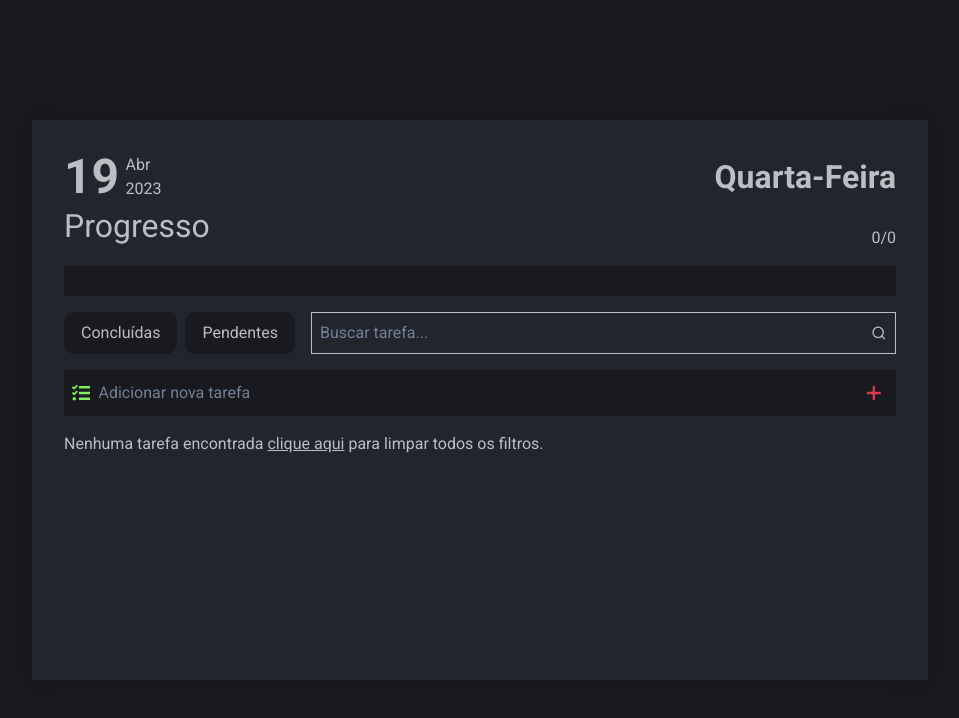
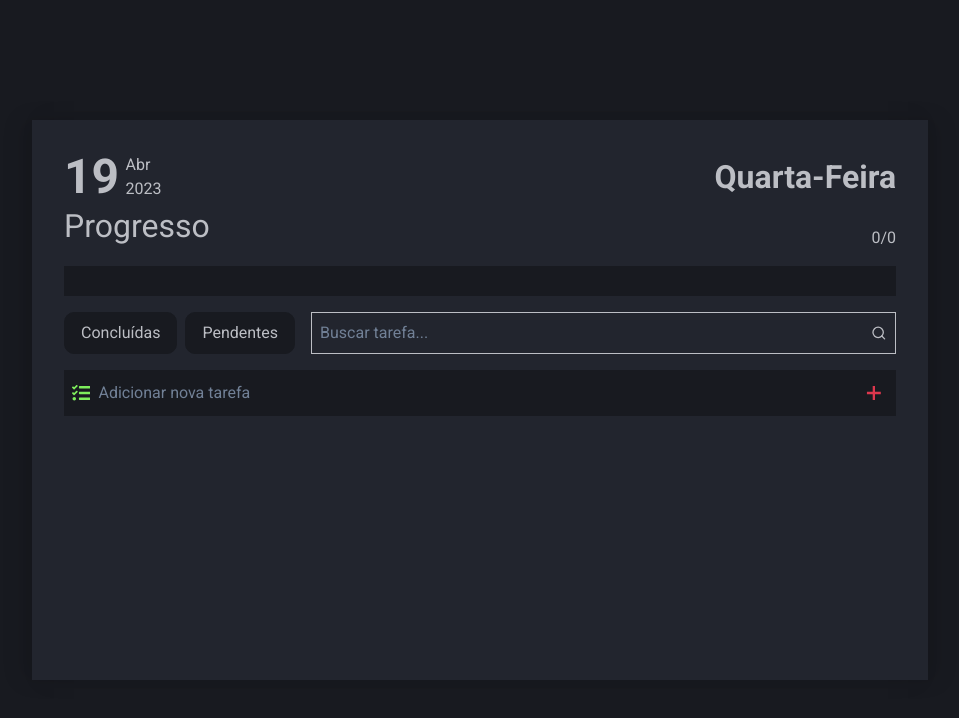
Before and after one commit to emersoncostagoncalves/emersoncostagoncalves.github.io, a Next.js app in the folder todo-list-new/: page / in a window 1280 px wide. Shown: the top 718 px of the page, without its empty margins (160-1119 px from the left). Built offline with nearby package versions, Linux system fonts and the light colour scheme.

Commit message:
Update index.jsx

```diff
--- a/todo-list-new/src/components/TasksContainer/index.jsx
+++ b/todo-list-new/src/components/TasksContainer/index.jsx
@@ -194,13 +194,16 @@ export default function TasksContainer() {
     <Container gap={1} theme={theme}>
       {!filterDone && !filterPendent && allTasks}
       {filterDone && tasksDone.length > 0 && tasksDone}
-      {!filterDone && !filterPendent && allTasks.length === 0 && (
-        <p>
-          Nenhuma tarefa encontrada{" "}
-          <span onClick={() => cleanAllFilter()}>clique aqui</span> para limpar
-          todos os filtros.
-        </p>
-      )}
+      {!filterDone &&
+        !filterPendent &&
+        searchText.length > 0 &&
+        allTasks.length === 0 && (
+          <p>
+            Nenhuma tarefa encontrada{" "}
+            <span onClick={() => cleanAllFilter()}>clique aqui</span> para
+            limpar todos os filtros.
+          </p>
+        )}
       {filterDone && tasksDone.length === 0 && (
         <p>
           Nenhuma tarefa encontrada{" "}
```
